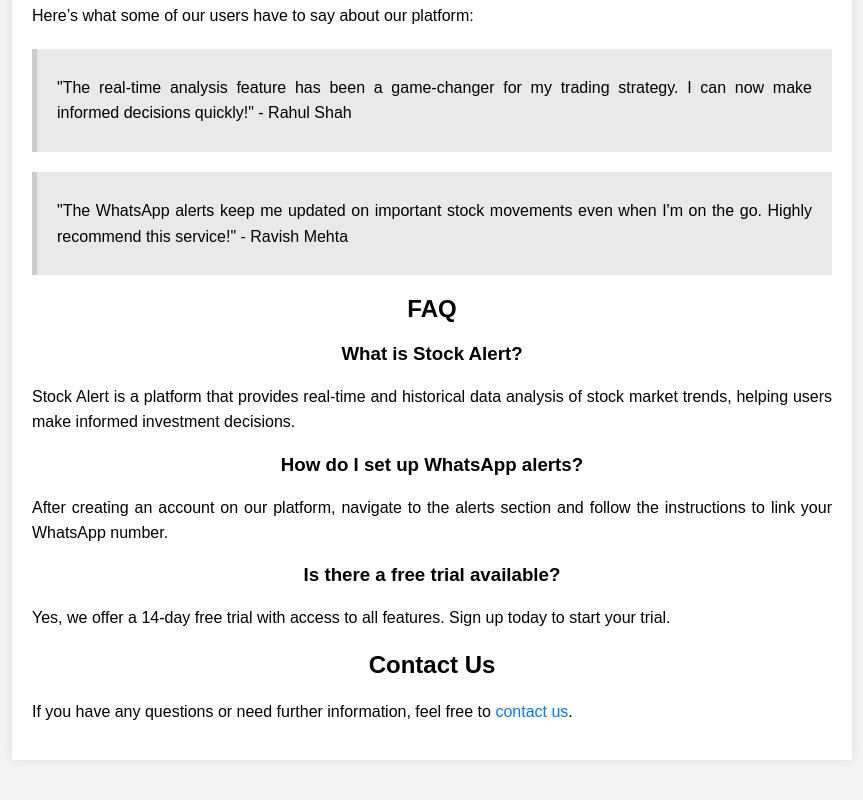
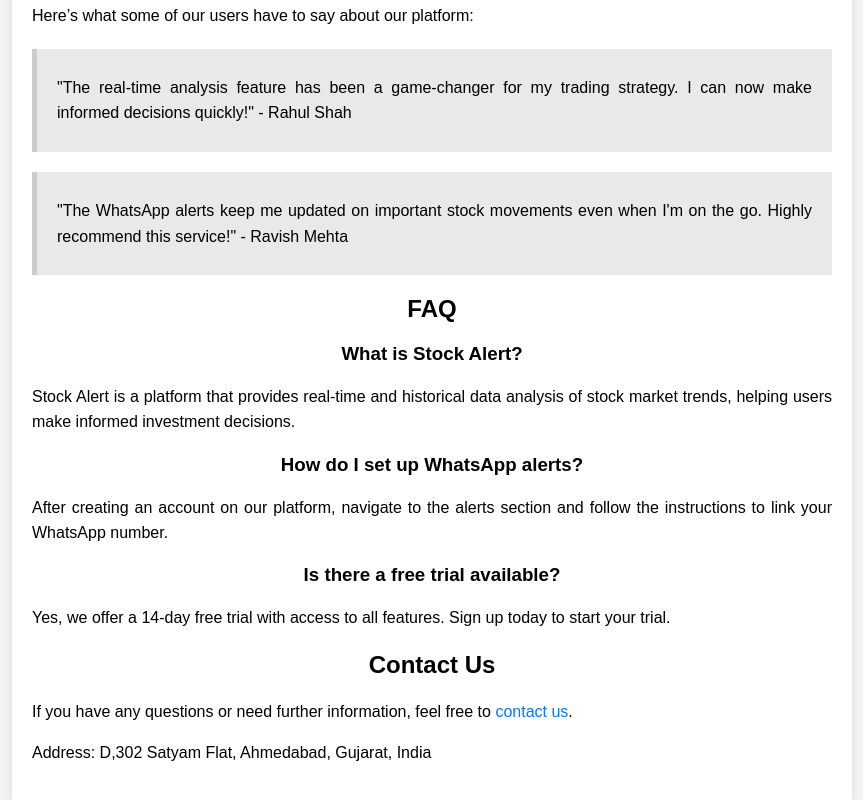
Before and after one commit to rahulshah9713/market-analytics-info, a plain HTML site: page index.html in a window 1280 px wide. Shown: the part 631-1431 px from the top of the page, without its empty margins (208-1071 px from the left). Drawn offline with Linux system fonts and the light colour scheme.

Commit message:
Update index.html

```diff
--- a/index.html
+++ b/index.html
@@ -45,6 +45,7 @@
 
         <h2>Contact Us</h2>
         <p>If you have any questions or need further information, feel free to <a href="mailto:info@stockalert.co.in">contact us</a>.</p>
+        <p>Address: D,302 Satyam Flat, Ahmedabad, Gujarat, India</p>
     </div>
 </body>
 </html>
```
